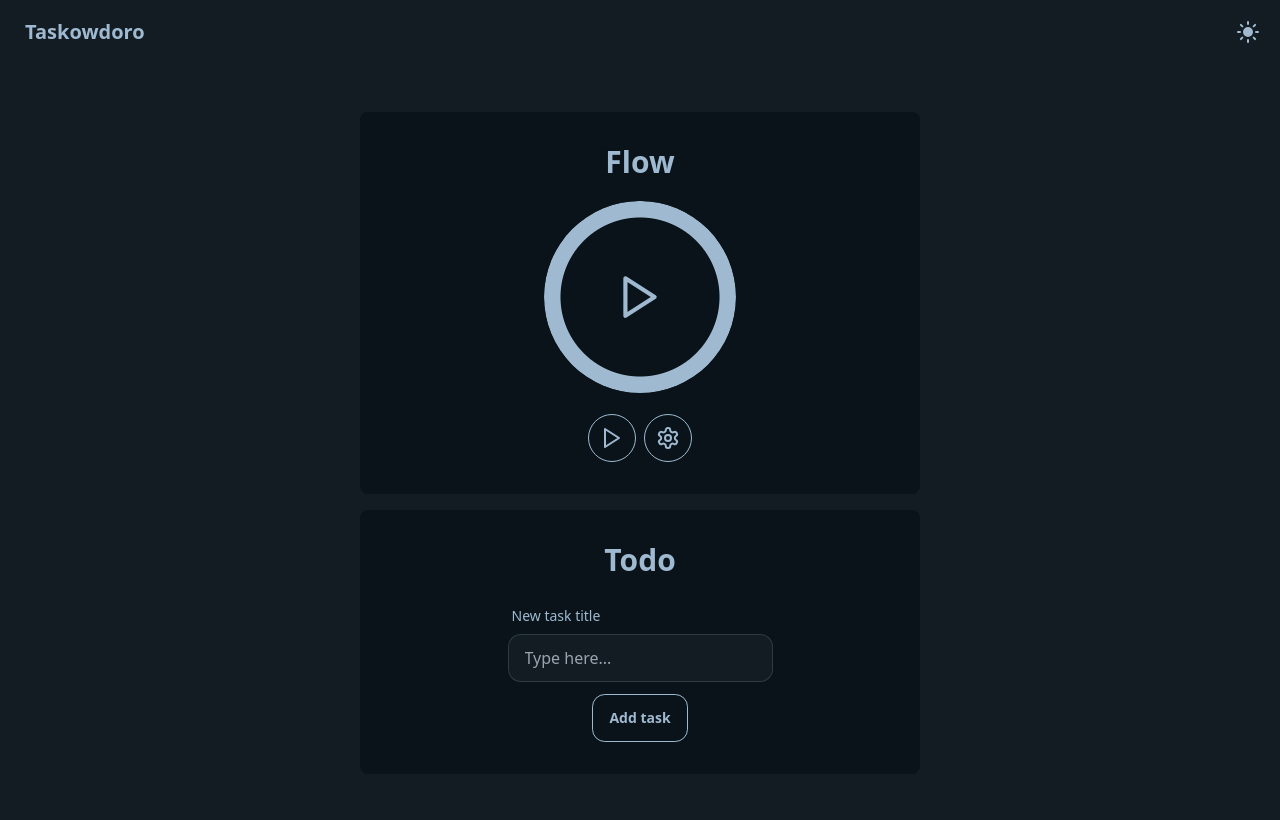
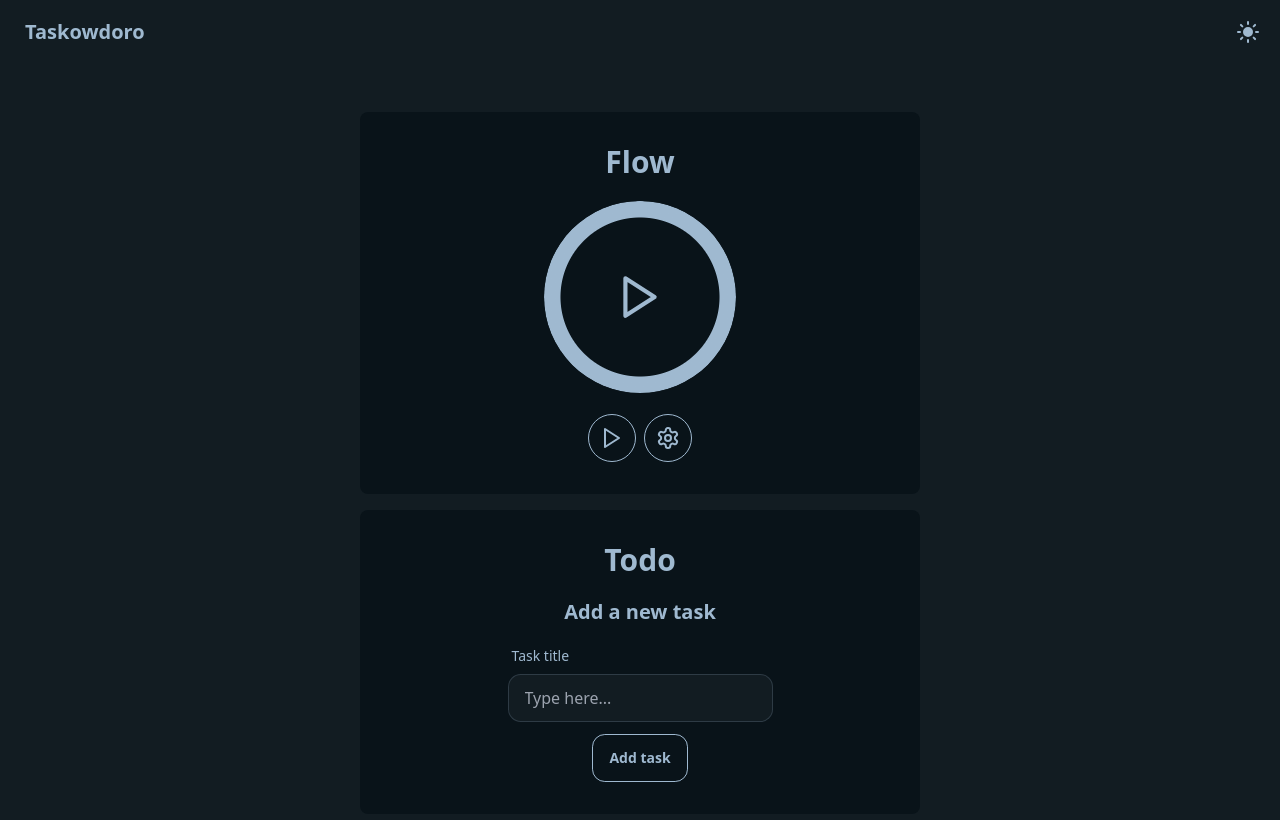
Before and after one commit to kevinmulier/taskowdoro, a React (Vite) app in the folder client/: page / in a window 1280 px wide. Built offline with nearby package versions, Linux system fonts and the light colour scheme.

Commit message:
add title

```diff
--- a/client/src/components/todo/TodoForm.jsx
+++ b/client/src/components/todo/TodoForm.jsx
@@ -20,12 +20,13 @@ const TodoForm = () => {
     <form
       onSubmit={handleAddTask}
       className="flex flex-col items-center justify-center gap-3">
+      <h3 className="text-xl font-bold">Add a new task</h3>
       <label className="w-full max-w-xs form-control">
         <div className="label">
           <span
             className="label-text"
             htmlFor="todo">
-            New task title
+            Task title
           </span>
         </div>
         <input
```
